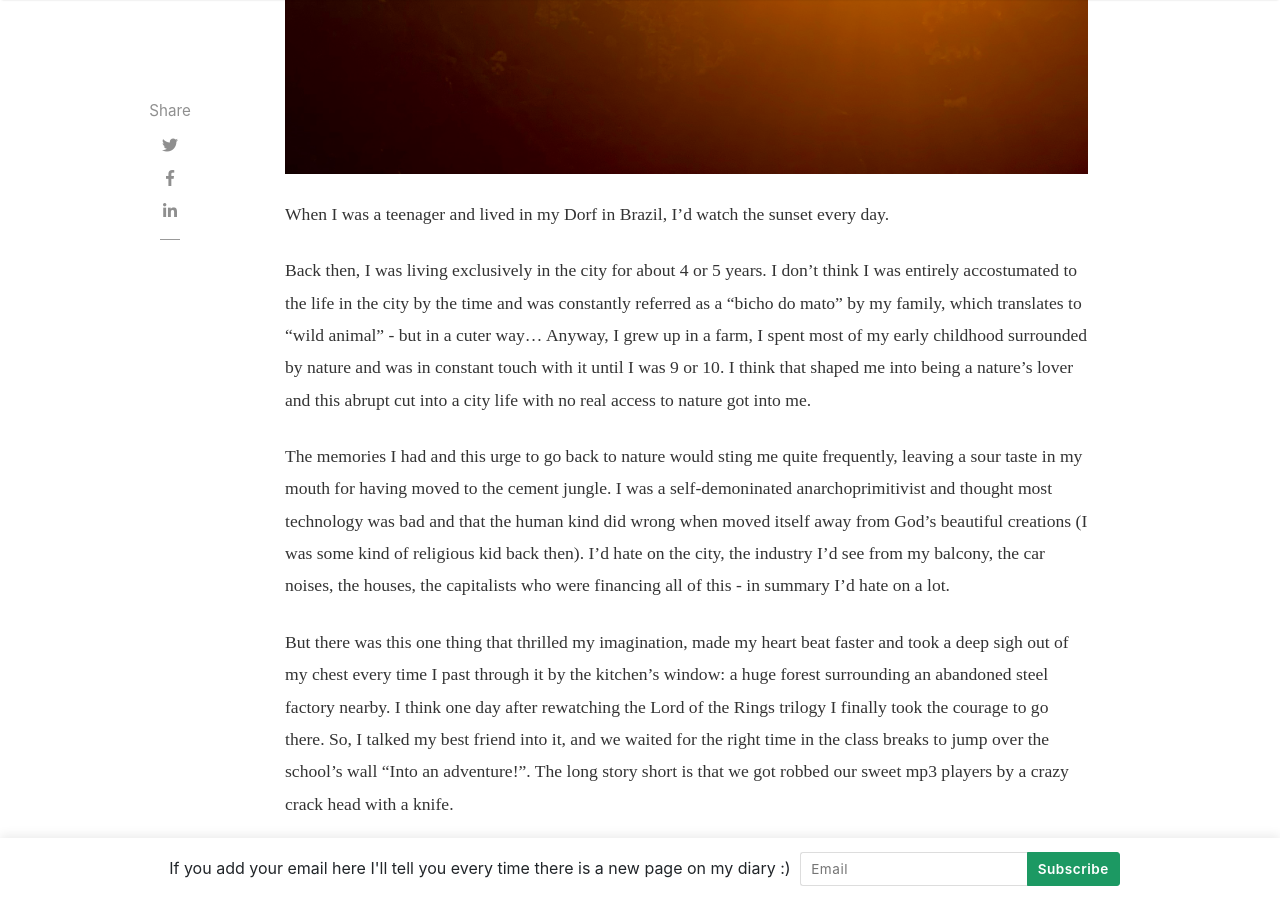
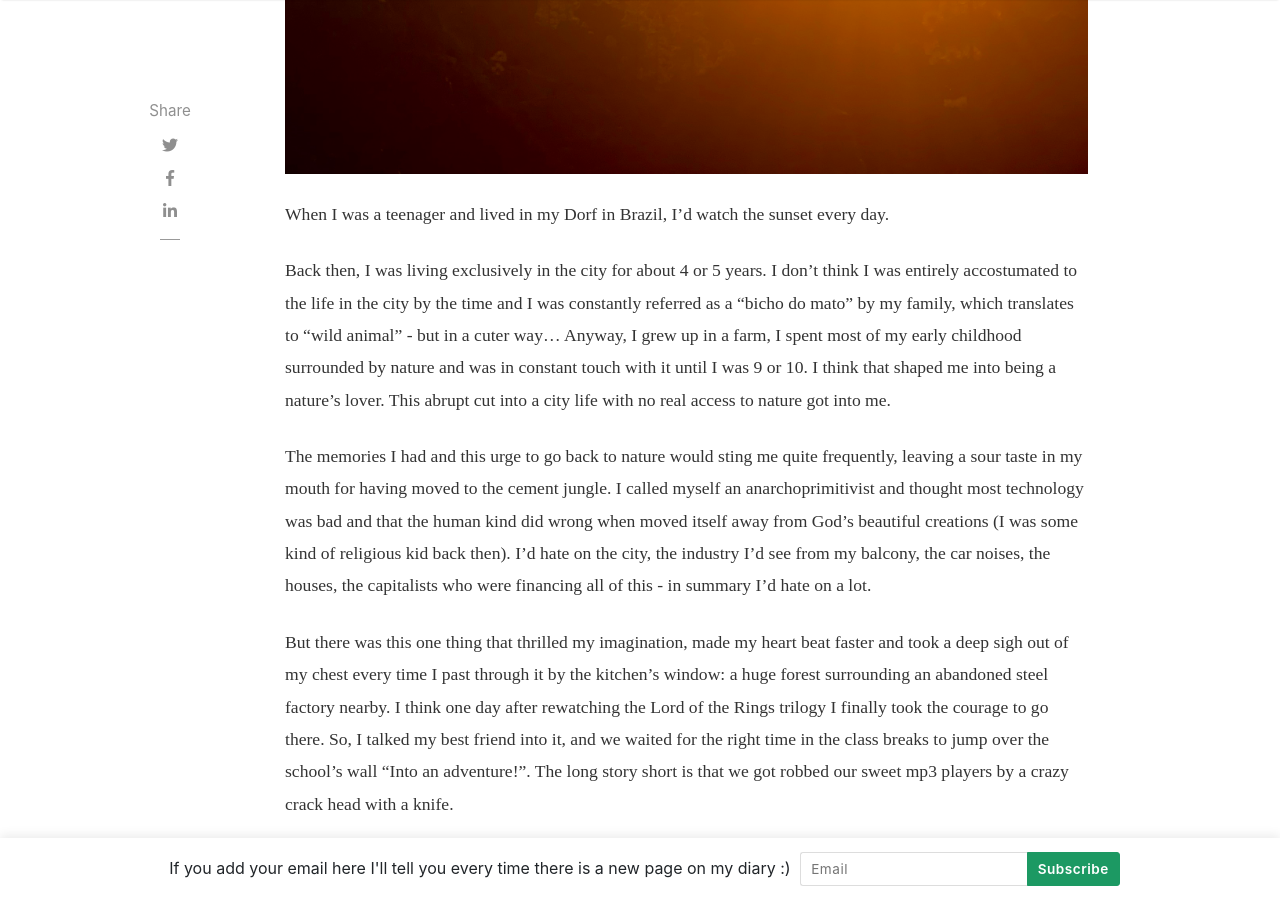
Before and after one commit to wireless-hippie/wireless-hippie.github.io, a Jekyll site: the page built from _posts/2021-02-01-tenerife-sunset.md, in a window 1280 px wide and 900 px high, scrolled down 823 px. Built offline with Jekyll 4.4.1, drawn with Linux system fonts in a browser that asks for light colours; nearby versions of some CDN libraries; comment, search, counter and statistics services are not loaded; some of the changed text lies outside the part shown.

```diff
--- a/_config.yml
+++ b/_config.yml
@@ -6,7 +6,7 @@ logo: 'assets/images/logo.png'
 favicon: 'assets/images/logo.png'
 baseurl: https://wireless-hippie.github.io
 google_analytics: 'G-ZFQES0QL2Y'
-disqus: 'https-wireless-hippie-github-io'
+# disqus: 'https-wireless-hippie-github-io'
 mailchimp-list: https://github.us7.list-manage.com/subscribe/post?u=67bc9a6384a973beca87db5fe&amp;id=15ec9c40ce
 include: ["_pages"]
 permalink: /:title/
--- a/_posts/2021-02-01-tenerife-sunset.md
+++ b/_posts/2021-02-01-tenerife-sunset.md
@@ -1,20 +1,20 @@
 ---
 layout: post
-title: "A personal digression on sunsets: an illustrated book with Tenerifa's sunsets"
+title: "A personal digression on sunsets: an illustrated book with Teneriffa's sunsets"
 author: mariana
-categories: Travelling
+categories: Travelling Personal Beach Mountain
 tags: Gran_Canary
 image: assets/images/tenerife/0sunset.jpeg
-description: "A personal digression on sunsets: an illustrated book with Tenerifa's sunsets"
+description: "A personal digression on sunsets: an illustrated book with Teneriffa's sunsets"
 featured: true
 hidden: false
 ---
 
 When I was a teenager and lived in my Dorf in Brazil, I'd watch the sunset every day.
 
-Back then, I was living exclusively in the city for about 4 or 5 years. I don't think I was entirely accostumated to the life in the city by the time and was constantly referred as a "bicho do mato" by my family, which translates to "wild animal" - but in a cuter way... Anyway, I grew up in a farm, I spent most of my early childhood surrounded by nature and was in constant touch with it until I was 9 or 10. I think that shaped me into being a nature's lover and this abrupt cut into a city life with no real access to nature got into me.
+Back then, I was living exclusively in the city for about 4 or 5 years. I don't think I was entirely accostumated to the life in the city by the time and I was constantly referred as a "bicho do mato" by my family, which translates to "wild animal" - but in a cuter way... Anyway, I grew up in a farm, I spent most of my early childhood surrounded by nature and was in constant touch with it until I was 9 or 10. I think that shaped me into being a nature's lover. This abrupt cut into a city life with no real access to nature got into me.
 
-The memories I had and this urge to go back to nature would sting me quite frequently, leaving a sour taste in my mouth for having moved to the cement jungle. I was a self-demoninated anarchoprimitivist and thought most technology was bad and that the human kind did wrong when moved itself away from God's beautiful creations (I was some kind of religious kid back then). I'd hate on the city, the industry I'd see from my balcony, the car noises, the houses, the capitalists who were financing all of this - in summary I'd hate on a lot.
+The memories I had and this urge to go back to nature would sting me quite frequently, leaving a sour taste in my mouth for having moved to the cement jungle. I called myself an anarchoprimitivist and thought most technology was bad and that the human kind did wrong when moved itself away from God's beautiful creations (I was some kind of religious kid back then). I'd hate on the city, the industry I'd see from my balcony, the car noises, the houses, the capitalists who were financing all of this - in summary I'd hate on a lot.
 
 But there was this one thing that thrilled my imagination, made my heart beat faster and took a deep sigh out of my chest every time I past through it by the kitchen's window: a huge forest surrounding an abandoned steel factory nearby. I think one day after rewatching the Lord of the Rings trilogy I finally took the courage to go there. So, I talked my best friend into it, and we waited for the right time in the class breaks to jump over the school's wall "Into an adventure!". The long story short is that we got robbed our sweet mp3 players by a crazy crack head with a knife.
 
```
Also changed, not shown: _posts/2021-01-02-cyprus-aerial-view.md (+1 -1 lines).
